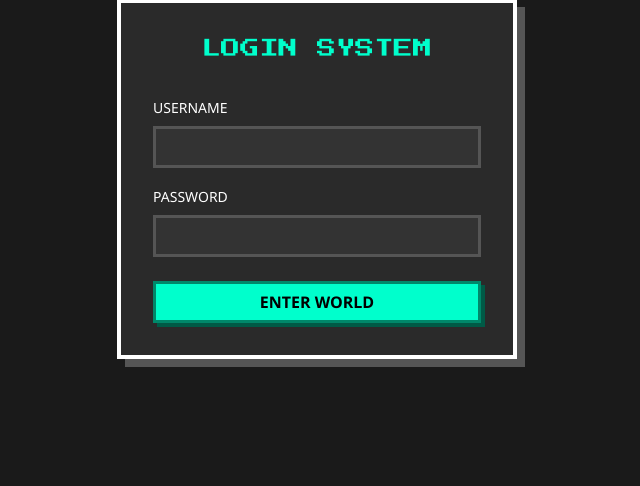
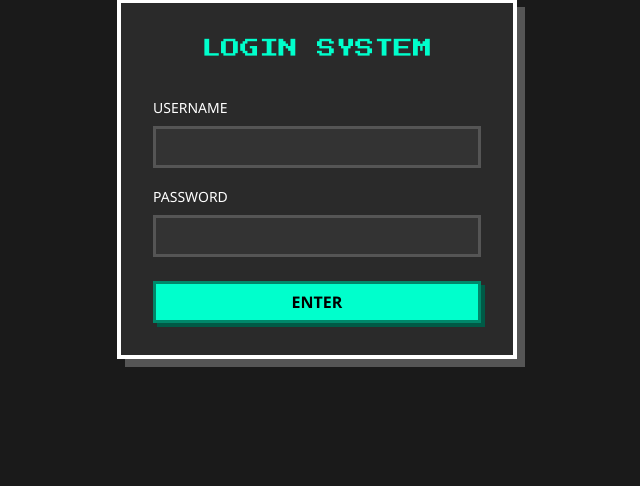
Before and after one commit to QinxxTzy/regi, a PHP site: page / in a window 1280 px wide. Shown: the part 221-707 px from the top of the page, without its empty margins (323-963 px from the left). Run offline with PHP 8.4, Linux system fonts and the light colour scheme.

Commit message:
Update index.php

```diff
--- a/index.php
+++ b/index.php
@@ -107,7 +107,7 @@ if (isset($_POST['login'])) {
             <label class="form-label small">PASSWORD</label>
             <input type="password" name="password" class="form-control" required>
         </div>
-        <button type="submit" name="login" class="btn btn-pixel">ENTER WORLD</button>
+        <button type="submit" name="login" class="btn btn-pixel">ENTER</button>
     </form>
 </div>
 
```
